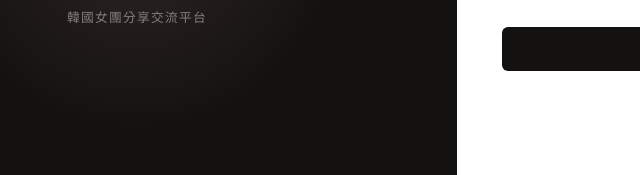
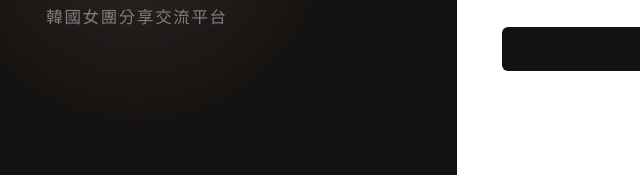
Before and after one commit to hanako3o/SAD0518, a plain HTML site: page index.html in a window 1280 px wide. Shown: the part 468-643 px from the top of the page, 183-823 px from the left. Drawn offline with nearby package versions, Linux system fonts and the light colour scheme.

Commit message:
Add files via upload

```diff
--- a/style.css
+++ b/style.css
@@ -120,7 +120,7 @@ html, body {
 }
 
 .brand-tagline {
-  font-size: 0.85rem;
+  font-size: 1.1rem;
   color: rgba(255,255,255,0.45);
   letter-spacing: 0.1em;
   font-weight: 300;
```
